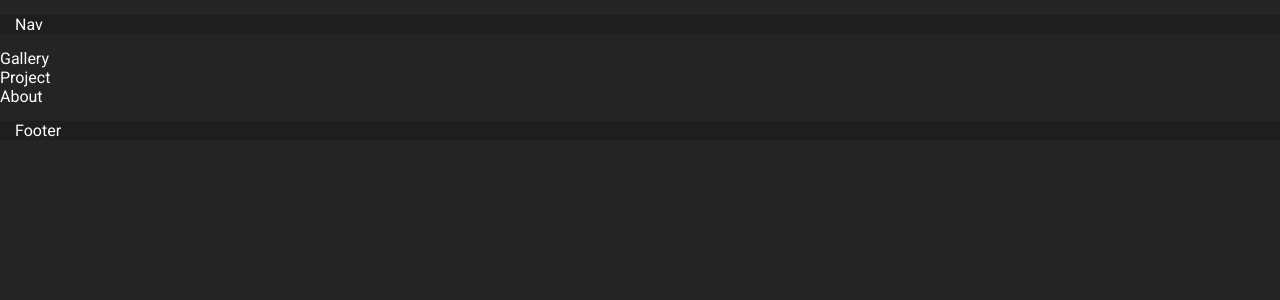
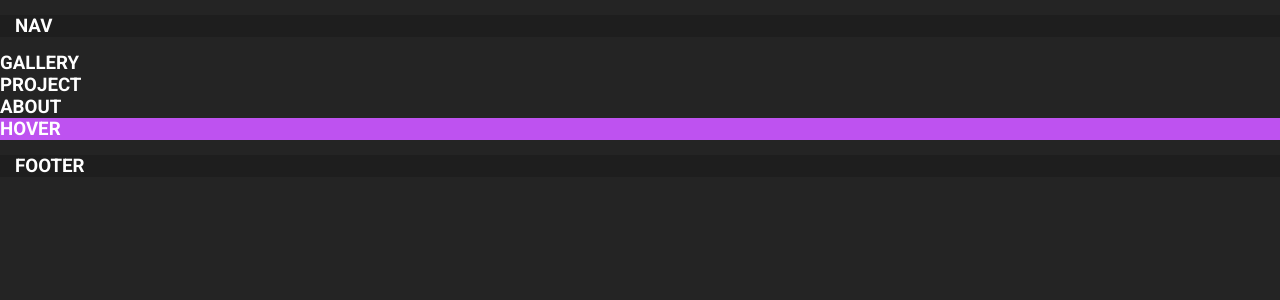
Before and after one commit to WildPastry/WhatIsWildPastry, a Next.js app: page / in a window 1280 px wide. Shown: the top 300 px of the page. Built offline with nearby package versions, Linux system fonts and the light colour scheme.

Commit message:
Structuring. Added new component.

```diff
--- a/src/components/features/counter/Counter.tsx
+++ b/src/components/features/counter/Counter.tsx
@@ -17,7 +17,7 @@ const Counter: React.FC = (): JSX.Element => {
   const incrementValue: number = Number(incrementAmount) || 0;
 
   return (
-    <div>
+    <section aria-label='Counter Section'>
       <div className={styles.row}>
         <button
           className={styles.button}
@@ -55,7 +55,7 @@ const Counter: React.FC = (): JSX.Element => {
           Add If Odd
         </button>
       </div>
-    </div>
+    </section>
   );
 };
 
--- /dev/null
+++ b/src/components/features/hover/Hover.module.scss
@@ -0,0 +1,5 @@
+@import '../../../styles/variables/colour.module';
+
+.hover {
+  background: $purple;
+}
--- /dev/null
+++ b/src/components/features/hover/Hover.tsx
@@ -0,0 +1,13 @@
+import styles from './Hover.module.scss';
+
+const Hover: React.FC = (): JSX.Element => {
+  return (
+    <section aria-label='Hover Section' className={styles.hover}>
+      <h3>HOVER</h3>
+    </section>
+  );
+};
+
+// EXPORT Hover
+Hover.displayName = 'WILDPASTRY | Hover';
+export default Hover;
--- a/src/components/features/loading/Loading.tsx
+++ b/src/components/features/loading/Loading.tsx
@@ -2,7 +2,7 @@ import styles from './Loading.module.scss';
 
 const Loading: React.FC = (): JSX.Element => {
   return (
-    <div className={styles.loader}>
+    <section aria-label='Loading Section' className={styles.loader}>
       <div className={styles.loader__inner}>
         <div className={styles.loader__linewrap}>
           <div className={styles.loader__line} />
@@ -20,7 +20,7 @@ const Loading: React.FC = (): JSX.Element => {
           <div className={styles.loader__line} />
         </div>
       </div>
-    </div>
+    </section>
   );
 };
 
--- a/src/components/sections/about/About.tsx
+++ b/src/components/sections/about/About.tsx
@@ -1,6 +1,11 @@
+import Hover from './../../features/hover/Hover';
+
 const About: React.FC = (): JSX.Element => {
   return (
-    <section>About</section>
+    <section aria-label='About Section'>
+      <h3>ABOUT</h3>
+      <Hover />
+    </section>
   );
 };
 
--- a/src/components/sections/footer/Footer.tsx
+++ b/src/components/sections/footer/Footer.tsx
@@ -3,7 +3,7 @@ import styles from './Footer.module.scss';
 const Footer: React.FC = (): JSX.Element => {
   return (
     <footer aria-label='Footer Section' className={styles.footer}>
-      Footer
+      <h3>FOOTER</h3>
     </footer>
   );
 };
--- a/src/components/sections/gallery/Gallery.tsx
+++ b/src/components/sections/gallery/Gallery.tsx
@@ -1,6 +1,8 @@
 const Gallery: React.FC = (): JSX.Element => {
   return (
-    <section>Gallery</section>
+    <section aria-label='Gallery Section'>
+      <h3>GALLERY</h3>
+    </section>
   );
 };
 
--- a/src/components/sections/header/Header.tsx
+++ b/src/components/sections/header/Header.tsx
@@ -1,6 +1,8 @@
 const Header: React.FC = (): JSX.Element => {
   return (
-    <header>Header</header>
+    <header aria-label='Header Section'>
+      <h3>HEADER</h3>
+    </header>
   );
 };
 
--- a/src/components/sections/nav/Nav.tsx
+++ b/src/components/sections/nav/Nav.tsx
@@ -3,7 +3,7 @@ import styles from './Nav.module.scss';
 const Nav: React.FC = (): JSX.Element => {
   return (
     <section aria-label='Navigation Section' className={styles.nav}>
-      Nav
+      <h3>NAV</h3>
     </section>
   );
 };
--- a/src/components/sections/project/Project.tsx
+++ b/src/components/sections/project/Project.tsx
@@ -1,6 +1,8 @@
 const Project: React.FC = (): JSX.Element => {
   return (
-    <section>Project</section>
+    <section aria-label='Project Section'>
+      <h3>PROJECT</h3>
+    </section>
   );
 };
 
--- a/src/styles/variables/_colour.module.scss
+++ b/src/styles/variables/_colour.module.scss
@@ -7,6 +7,6 @@ $blue: #65b1fc;
 $grey: #242424;
 $peach: #ff6666;
 $pink: #ff99ff;
-$purple: #d279fc;
+$purple: #be52f0;
 $yellow: #ffda45;
 $teal: #3b9c67;
```
Also changed, not shown: 1 other file (tests, documents, lock files or other folders).
